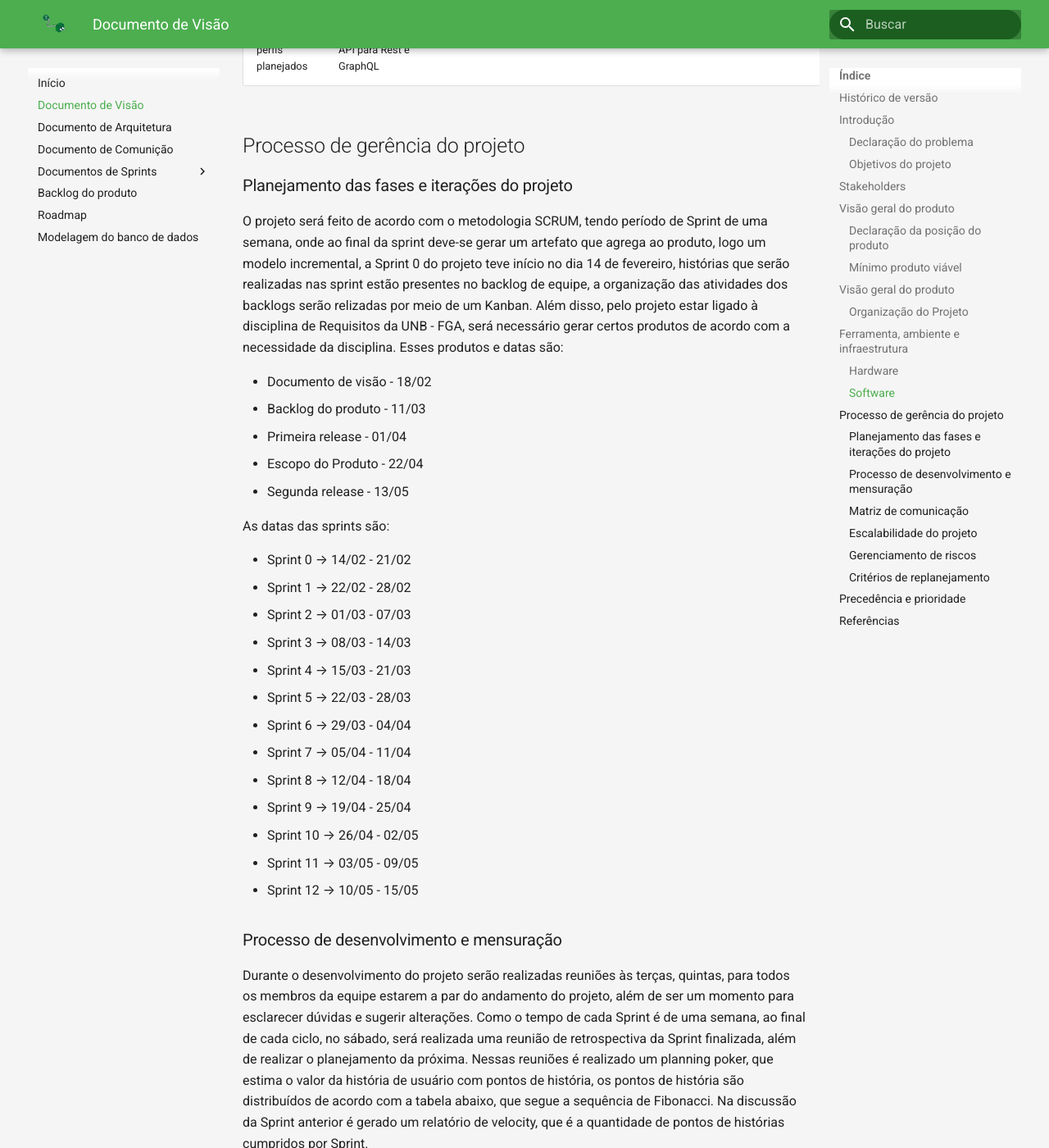
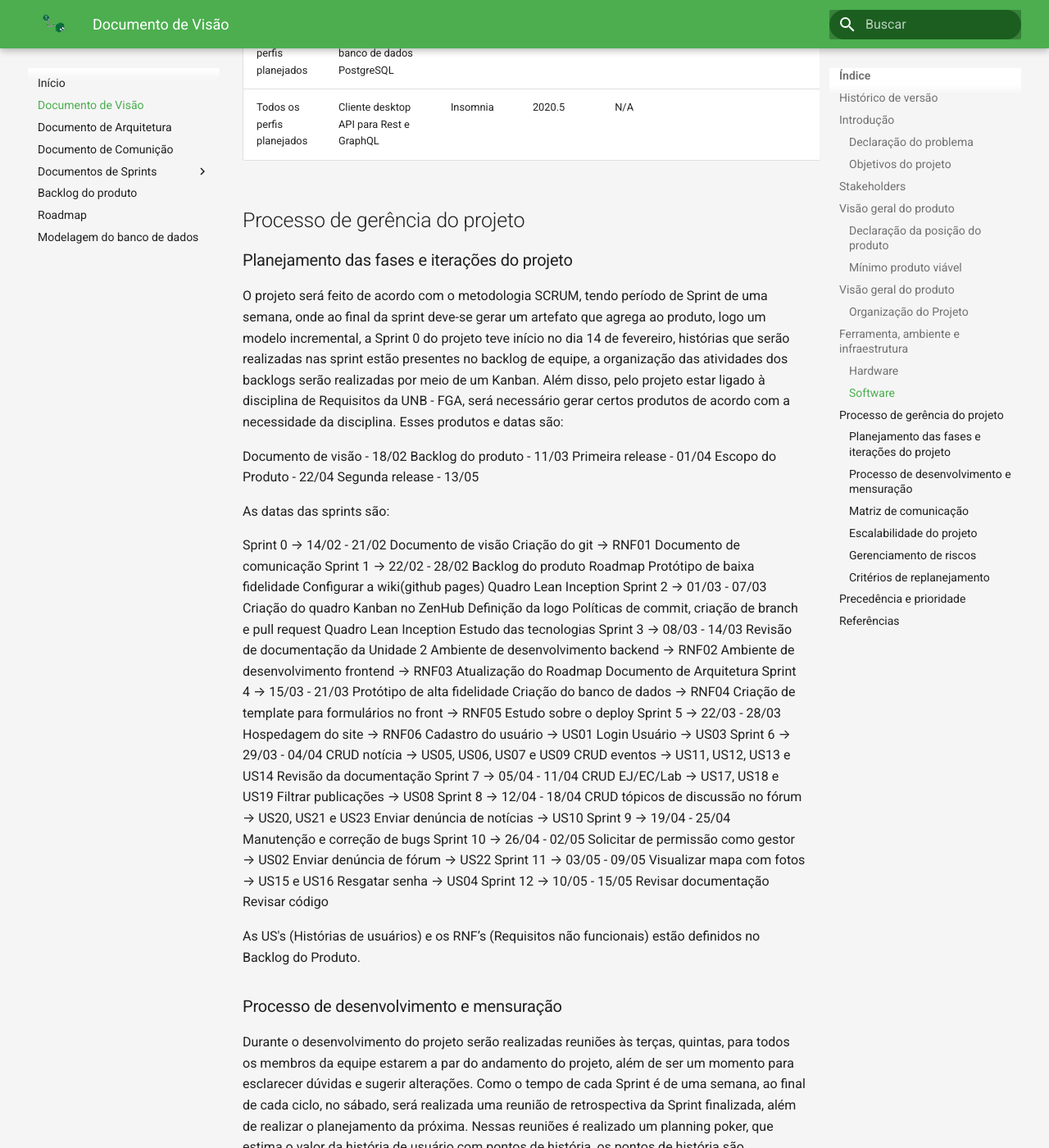
Before and after one commit to Conecta-UnB/Conecta-UnB-Wiki, an MkDocs documentation site: the page built from docs/documento-de-visao.md, in a window 1280 px wide and 1400 px high, scrolled down 4088 px. Shown: the whole window at 82% size. Built offline with MkDocs 1.6.1 and Material for MkDocs 9.7.7, drawn with Linux system fonts in a browser that asks for light colours; some of the changed text lies outside the part shown.

Commit message:
Atualizando documento de visao
Co-authored-by: jschneiderm98 <julio_schneider@hotmail.com>
Co-authored-by: RhuanMr <magicknight@hotmail.com.br>
Co-authored-by: Edvan Barreira <edvan.bgjunior@gmail.com>
Co-authored-by: JoaoVitorFarias <jvlopesfarias@gmail.com>

```diff
--- a/docs/documento-de-visao.md
+++ b/docs/documento-de-visao.md
@@ -7,6 +7,8 @@
 |--------|-----------|---------------|---------|
 | 11/02/2021 | 0.1 | Proposta de projeto e criação do documento | Edvan Gomes<br> Rhuam Marques<br> João Lopes<br> Júlio Schneider<br> Sara Campos |
 | 17/02/2021 | 1.0 | Finalização do documento | Júlio Schneider<br> Sara Campo<br> João Lopes |
+| 10/03/2021 | 1.2 | Atualização do documento | João Lopes e Rhuan Marques |
+| 31/03/2021 | 1.3 | Atualização do documento | João Lopes |
 
 ## Introdução
 
@@ -46,7 +48,7 @@
 
 ### Mínimo produto viável
 
-O MVP do projeto, são três páginas, uma que permite ao usuário ter acesso á notícias e eventos da FGA, outra que apresenta informações das EJ's, EC's e laboratórios e por último uma página que apresenta fóruns de discussões sobre tópicos relevantes a faculdade. Esse MVP deverá ser disponibilizado para um ou mais usuários o qual será entregue um feedback sobre as funcionalidades.
+O MVP do projeto, consiste em possibilitar que os usuários (membros da comunidade da FGA) possam criar e visualizar as notícias, eventos,e informações sobre as EJ's, EC's e laboratórios. Além de criar tópicos de discussão no fórum e poder comentar neles. Esse MVP deverá ser disponibilizado para alguns alunos da FGA, o qual será entregue um feedback sobre as funcionalidades.
 
 ## Visão geral do produto
 
@@ -85,29 +87,71 @@
 
 ### Planejamento das fases e iterações do projeto
 
-O projeto será feito de acordo com o metodologia SCRUM, tendo período de Sprint de uma semana, onde ao final da sprint deve-se gerar um artefato que agrega ao produto, logo um modelo incremental, a Sprint 0 do projeto teve início no dia 14 de fevereiro, histórias que serão realizadas nas sprint estão presentes no backlog de equipe, a organização das atividades dos backlogs serão relizadas por meio de um Kanban. Além disso, pelo projeto estar ligado à disciplina de Requisitos da UNB - FGA, será necessário gerar certos produtos de acordo com a necessidade da disciplina. Esses produtos e datas são:
+O projeto será feito de acordo com o metodologia SCRUM, tendo período de Sprint de uma semana, onde ao final da sprint deve-se gerar um artefato que agrega ao produto, logo um modelo incremental, a Sprint 0 do projeto teve início no dia 14 de fevereiro, histórias que serão realizadas nas sprint estão presentes no backlog de equipe, a organização das atividades dos backlogs serão realizadas por meio de um Kanban. Além disso, pelo projeto estar ligado à disciplina de Requisitos da UNB - FGA, será necessário gerar certos produtos de acordo com a necessidade da disciplina. Esses produtos e datas são:
 
-* Documento de visão - 18/02
-* Backlog do produto - 11/03
-* Primeira release - 01/04
-* Escopo do Produto - 22/04
-* Segunda release - 13/05
+Documento de visão - 18/02
+Backlog do produto - 11/03
+Primeira release - 01/04
+Escopo do Produto - 22/04
+Segunda release - 13/05
 
 As datas das sprints são:
 
-* Sprint 0  →  14/02 - 21/02
-* Sprint 1  →  22/02 - 28/02
-* Sprint 2  →  01/03 - 07/03
-* Sprint 3  →  08/03 - 14/03
-* Sprint 4  →  15/03 - 21/03
-* Sprint 5  →  22/03 - 28/03
-* Sprint 6  →  29/03 - 04/04
-* Sprint 7  →  05/04 - 11/04
-* Sprint 8  →  12/04 - 18/04
-* Sprint 9  →  19/04 - 25/04
-* Sprint 10  →  26/04 - 02/05
-* Sprint 11  →  03/05 - 09/05
-* Sprint 12  →  10/05 - 15/05
+Sprint 0  →  14/02 - 21/02
+Documento de visão
+Criação do git → RNF01
+Documento de comunicação
+Sprint 1  →  22/02 - 28/02
+Backlog do produto
+Roadmap
+Protótipo de baixa fidelidade
+Configurar a wiki(github pages)
+Quadro Lean Inception
+Sprint 2  →  01/03 - 07/03
+Criação do quadro Kanban no ZenHub
+Definição da logo
+Políticas de commit, criação de branch e pull request
+Quadro Lean Inception
+Estudo das tecnologias
+Sprint 3  →  08/03 - 14/03
+Revisão de documentação da Unidade 2
+Ambiente de desenvolvimento backend → RNF02
+Ambiente de desenvolvimento frontend → RNF03
+Atualização do Roadmap
+Documento de Arquitetura
+Sprint 4  →  15/03 - 21/03
+Protótipo de alta fidelidade
+Criação do banco de dados → RNF04
+Criação de template para formulários no front → RNF05
+Estudo sobre o deploy
+Sprint 5  →  22/03 - 28/03
+Hospedagem do site → RNF06
+Cadastro do usuário → US01
+Login Usuário → US03
+Sprint 6  →  29/03 - 04/04
+CRUD notícia → US05, US06, US07 e US09
+CRUD eventos → US11, US12, US13 e US14
+Revisão da documentação
+Sprint 7  →  05/04 - 11/04
+CRUD EJ/EC/Lab → US17, US18 e US19
+Filtrar publicações → US08
+Sprint 8  →  12/04 - 18/04
+CRUD tópicos de discussão no fórum → US20, US21 e US23
+Enviar denúncia de notícias → US10
+Sprint 9  →  19/04 - 25/04
+Manutenção e correção de bugs
+Sprint 10  →  26/04 - 02/05
+Solicitar de permissão como gestor → US02
+Enviar denúncia de fórum → US22
+Sprint 11  →  03/05 - 09/05
+ Visualizar mapa com fotos → US15 e US16
+Resgatar senha → US04
+Sprint 12  →  10/05 - 15/05
+Revisar documentação
+Revisar código
+
+As US's (Histórias de usuários) e os RNF’s (Requisitos não funcionais) estão definidos no Backlog do Produto.
+
 
 ### Processo de desenvolvimento e mensuração
 
```
